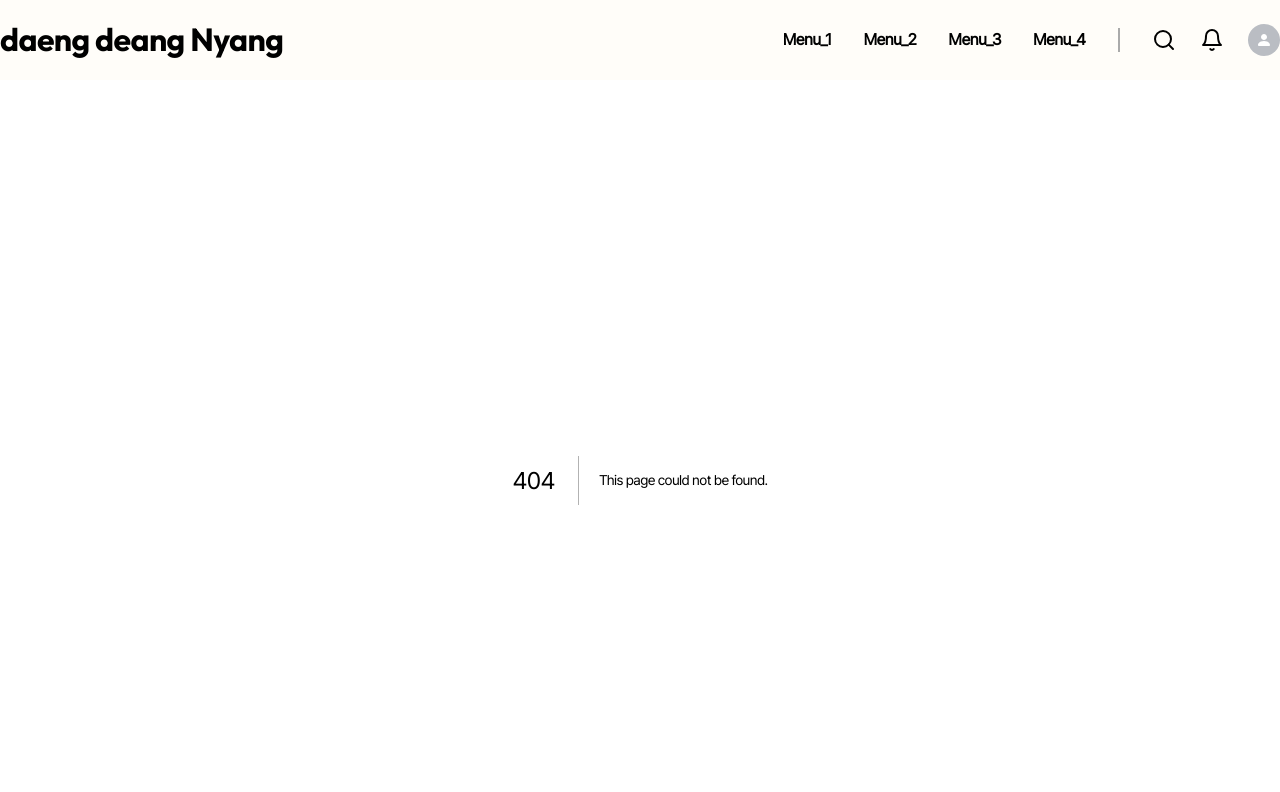
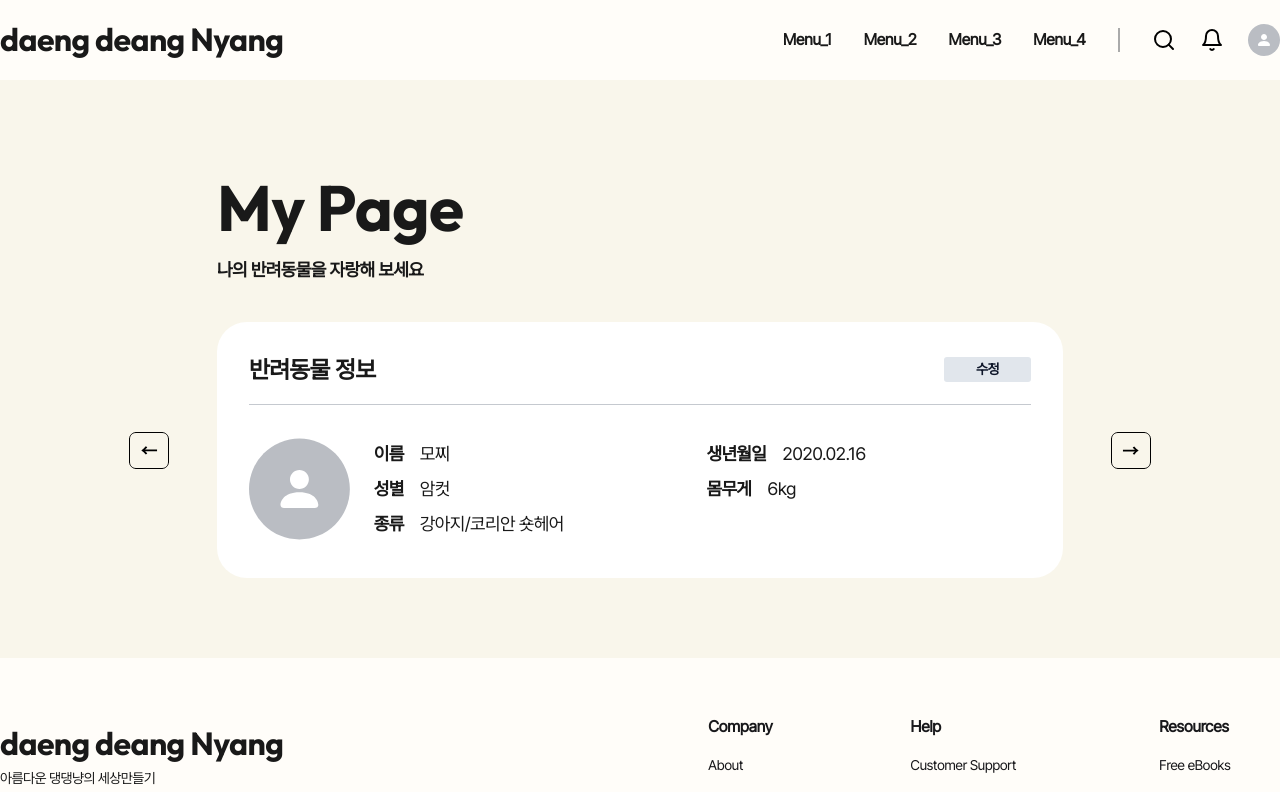
Before and after one commit to LeeDongTak/daeng-daeng-nyang, a Next.js app: page /profile in a window 1280 px wide. Before the commit this address had no page. Shown: the top 792 px of the page. Built offline with nearby package versions, Linux system fonts and the light colour scheme.

Commit message:
✨add: profile페이지 생성
my page 페이지를 생성하였습니다.
현제 반려동물 정보 리스트까지 구현하였습니다.
svg css트렌지션하는거 빡세네요 그레도 거까지 했습니다.

```diff
--- /dev/null
+++ b/src/components/profile/Profile.tsx
@@ -0,0 +1,16 @@
+import { cn } from '@/lib/utils';
+import PetList from './pet-list/PetList';
+import ProfileTitle from './profile-title/ProfileTitle';
+
+const Profile = () => {
+  return (
+    <div className={cn('w-[100%] h-auto')}>
+      <div className={cn('flex flex-col items-center justify-start w-[100%] max-w-[128rem] h-auto py-[8rem] mx-auto')}>
+        <ProfileTitle />
+        <PetList />
+      </div>
+    </div>
+  );
+};
+
+export default Profile;
--- /dev/null
+++ b/src/components/profile/pet-list/PetList.tsx
@@ -0,0 +1,56 @@
+import { cn } from '@/lib/utils';
+import PageArrowLeft from '../../../../public/icons/page-arrow-left.svg';
+import PageArrowRight from '../../../../public/icons/page-arrow-right.svg';
+import PetLstItem from './PetLstItem';
+
+const PetList = () => {
+  return (
+    <div className={cn('flex justify-center items-center w-[100%] gap-[4.8rem] h-auto')}>
+      <div className={cn('relative group w-[4rem] h-[3.7rem]')}>
+        <span
+          className={cn(
+            `absolute top-0 left-0 cursor-pointer z-[100]
+            group-hover:last:[&_path]:fill-[#fff]
+            group-hover:[&>svg]:stroke-[#fff]
+            last:[&_path]:transition [&>svg]:duration-300`,
+          )}
+        >
+          <PageArrowLeft wight={'4rem'} height={'3.7rem'} />
+        </span>
+        <span
+          className={cn(
+            `absolute z-[99] top-0 left-0 w-[4rem] h-[3.7rem]
+            bg-[#191919] rounded-[0.9rem] opacity-0
+            group-hover:opacity-100 transition duration-300`,
+          )}
+        ></span>
+      </div>
+      <div className={cn('w-[100%] max-w-[84.6rem] h-[25.6rem] overflow-hidden')}>
+        <PetLstItem />
+        <PetLstItem />
+        <PetLstItem />
+      </div>
+      <div className={cn('relative group w-[4rem] h-[3.7rem]')}>
+        <span
+          className={cn(
+            `absolute top-0 left-0 cursor-pointer z-[100]
+            group-hover:last:[&_path]:fill-[#fff]
+            group-hover:[&>svg]:stroke-[#fff]
+            last:[&_path]:transition [&>svg]:duration-300`,
+          )}
+        >
+          <PageArrowRight wight={'4rem'} height={'3.7rem'} />
+        </span>
+        <span
+          className={cn(
+            `absolute z-[99] top-0 left-0 w-[4rem] h-[3.7rem]
+            bg-[#191919] rounded-[0.9rem] opacity-0
+            group-hover:opacity-100 transition duration-300`,
+          )}
+        ></span>
+      </div>
+    </div>
+  );
+};
+
+export default PetList;
--- /dev/null
+++ b/src/components/profile/pet-list/PetLstItem.tsx
@@ -0,0 +1,48 @@
+import Title from '@/components/common/Title';
+import { Button } from '@/components/ui/button';
+import { cn } from '@/lib/utils';
+import Avatar from '../../../../public/icons/avatar.svg';
+
+const PetLstItem = () => {
+  const PET_INFO_GROUP = {
+    name: ['이름', '모찌'],
+    birthDate: ['생년월일', '2020.02.16'],
+    gender: ['성별', '암컷'],
+    weight: ['몸무게', '6kg'],
+    breed: ['종류', '강아지/코리안 숏헤어'],
+  };
+
+  return (
+    <div
+      className={cn(
+        'flex flex-col justify-center items-center gap-[2.4rem] w-[100%] max-w-[84.6rem] h-[25.6rem] rounded-[3rem] p-[3.2rem] bg-[#fff]',
+      )}
+    >
+      <div
+        className={cn(
+          'flex justify-between items-center w-[100%] pb-[1.6rem] border-solid border-b-[1px] border-[#C5C9CF]',
+        )}
+      >
+        <Title level={5} className="text-[2.4rem] h-auto m-0 font-[600]" text="반려동물 정보" />
+        <Button type="button" variant={'update'} text="수정" />
+      </div>
+      <div className={cn('flex justify-start items-center w-[100%] gap-[2.4rem]')}>
+        <div className={cn('w-[12rem] h-[12rem] rounded-[50%]')}>
+          <Avatar width={'100%'} height={'100%'} />
+        </div>
+        <div className={cn('flex flex-wrap justify-start items-start w-[100%] text-[1.8rem] font-[400] gap-[0.8rem]')}>
+          {Object.values(PET_INFO_GROUP).map(item => {
+            return (
+              <div className={cn('w-[calc(50%-0.4rem)]')} key={item[0]}>
+                <span className={cn('font-[600] mr-[1.6rem]')}>{item[0]}</span>
+                <span>{item[1]}</span>
+              </div>
+            );
+          })}
+        </div>
+      </div>
+    </div>
+  );
+};
+
+export default PetLstItem;
--- /dev/null
+++ b/src/components/profile/profile-title/ProfileTitle.tsx
@@ -0,0 +1,13 @@
+import Title from '@/components/common/Title';
+import { cn } from '@/lib/utils';
+
+const ProfileTitle = () => {
+  return (
+    <div className={cn('w-[100%] h-auto max-w-[84.6rem] mx-auto mb-[4.8rem]')}>
+      <Title level={1} className="m-0 p-0 text-[6.4rem] font-[700]" isOutfit={true} text="My Page" />
+      <Title level={1} className="h-[1.8rem] m-0 p-0 text-[1.8rem] font-[700]" text="나의 반려동물을 자랑해 보세요" />
+    </div>
+  );
+};
+
+export default ProfileTitle;
--- /dev/null
+++ b/src/pages/profile/index.tsx
@@ -0,0 +1,5 @@
+import Profile from '@/components/profile/Profile';
+
+const ProfilePage = () => <Profile />;
+
+export default ProfilePage;
```
Also changed, not shown: public/icons/page-arrow-left.svg (added), public/icons/page-arrow-right.svg (added).
